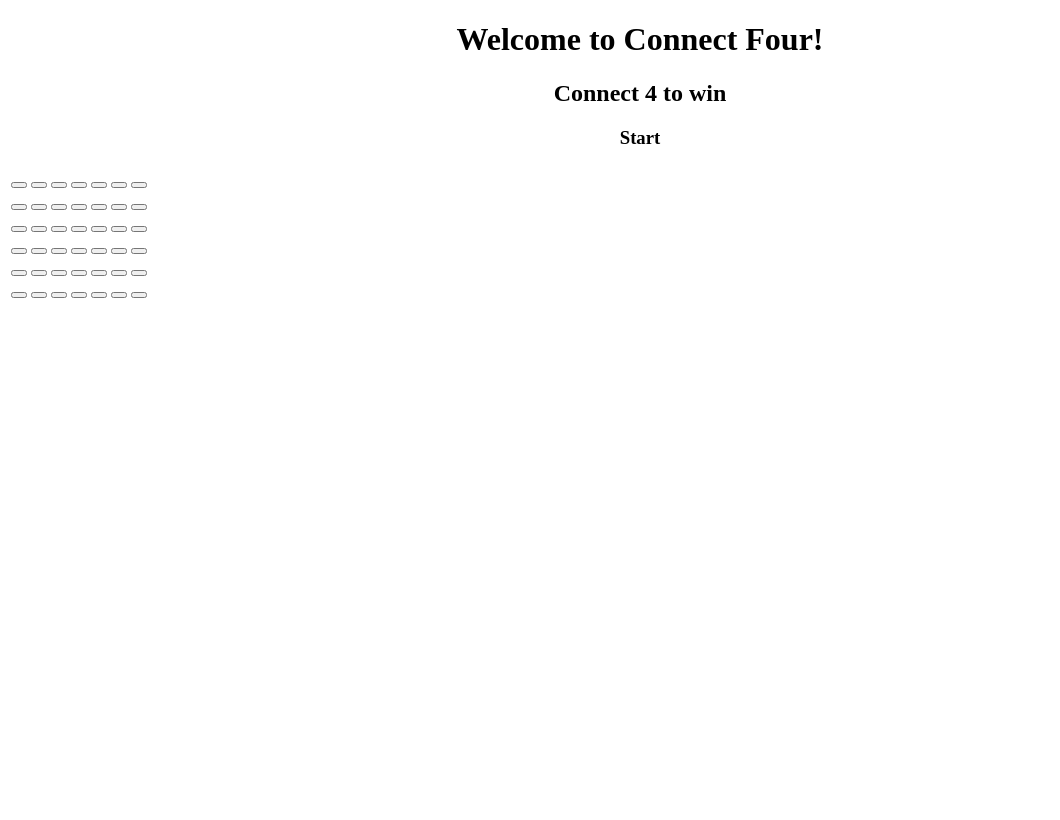
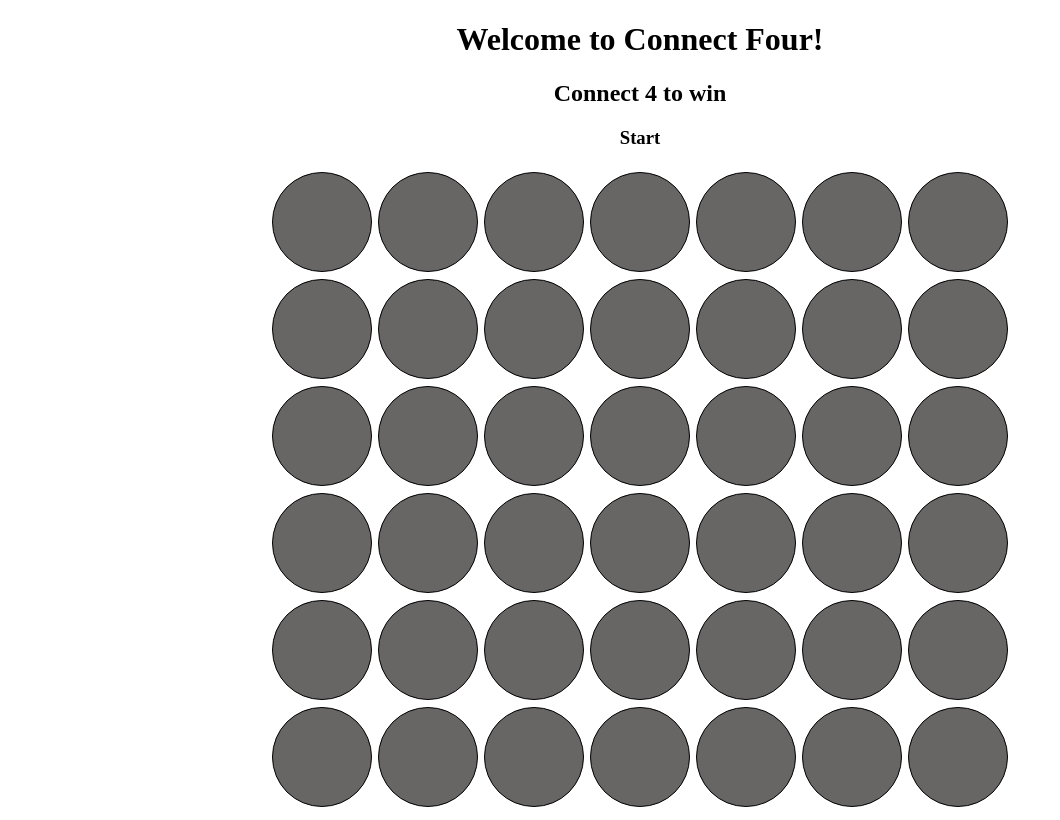
Before and after one commit to Brienyll/Connect4, a plain HTML site: page main.html in a window 1280 px wide. Shown: the whole page, without its empty margins (0-1060 px from the left). Drawn offline with nearby package versions, Linux system fonts and the light colour scheme.

Commit message:
added css for rounded buttons

```diff
--- a/game.css
+++ b/game.css
@@ -0,0 +1,8 @@
+.board button {
+    width: 100px;
+    height: 100px;
+    border-radius: 50%;
+    background-color: rgb(104, 101, 101);
+    margin: 1px;
+    border: 1px solid black;
+}
--- a/main.html
+++ b/main.html
@@ -11,8 +11,6 @@
             <h1>Welcome  to Connect Four!</h1>
             <h2>Connect 4 to win</h2>
             <h3>Start</h3>
-        </div>
-
             <table class="board">
                 <tr>
                     <td><button type="button"></button></td>
@@ -69,5 +67,8 @@
                     <td><button type="button"></button></td>
                 </tr>
             </table>
+        </div>
+        <script src="https://ajax.googleapis.com/ajax/libs/jquery/3.3.1/jquery.min.js"></script>
+        <script src="myscript.js"></script>
     </body>
 </html>
```
Lines whose indentation alone changed are shown as unchanged.
